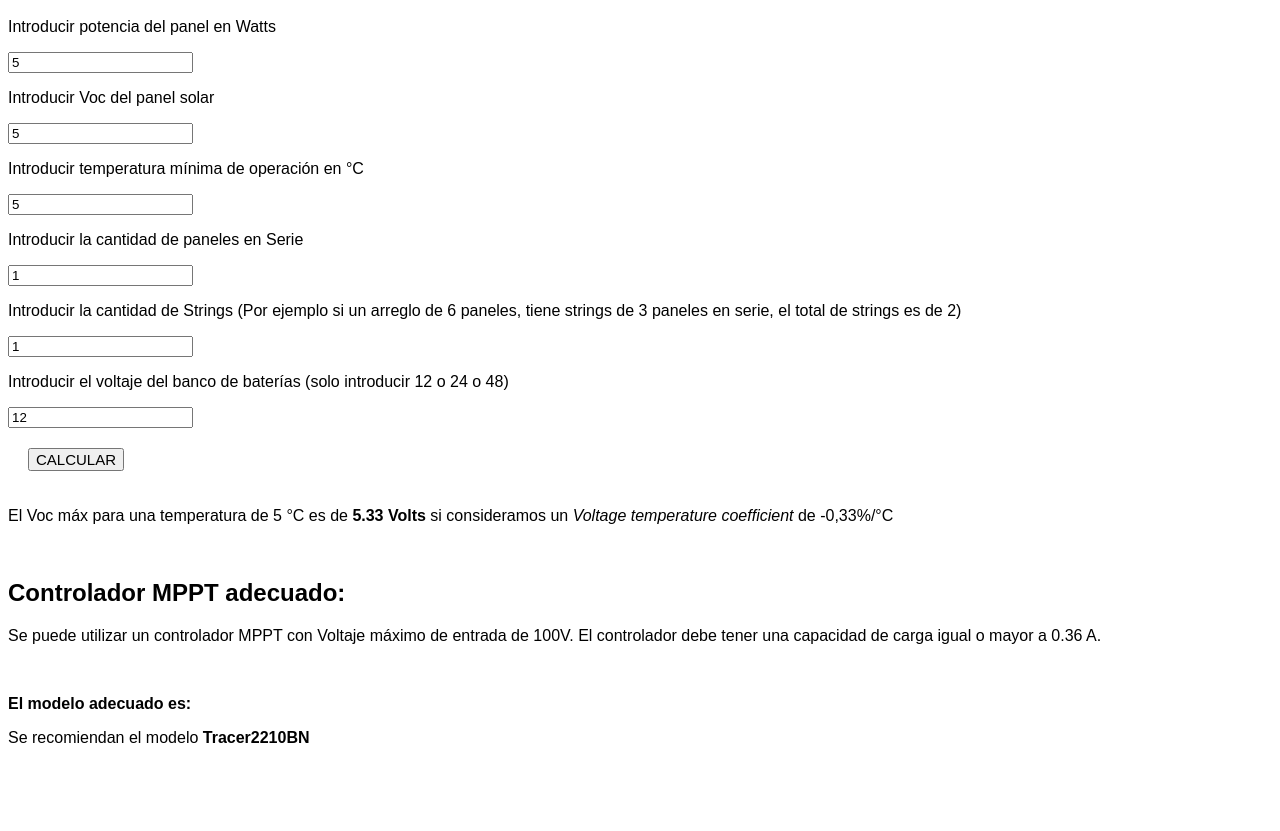
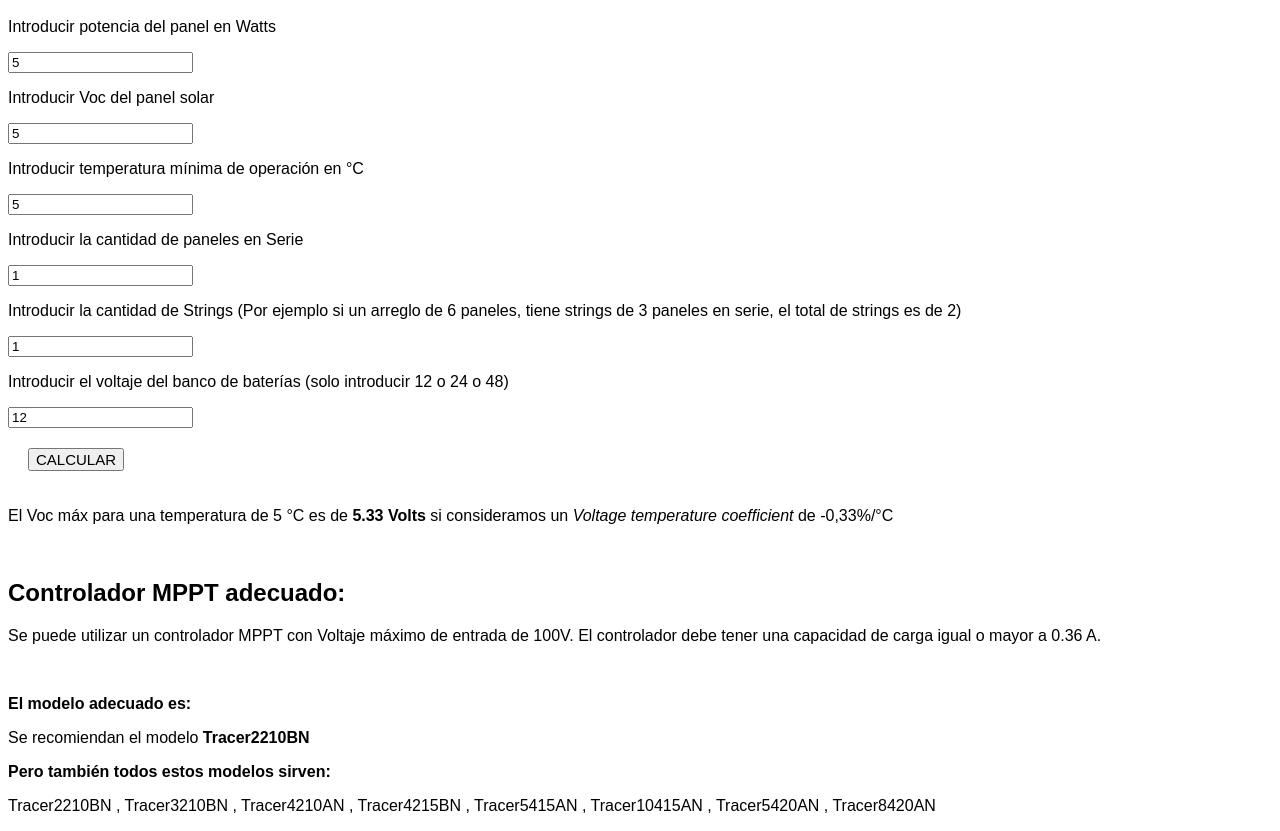
Before and after one commit to joavasqu/calcsolar, a plain HTML site: page index.html in a window 1280 px wide. Both pictures are taken after typing "5", "5", "5" into the empty fields and a click on the button "CALCULAR". Shown: the part 88-919 px from the top of the page. Before the commit the page ends 851 px from the top, so only its background shows below. Drawn offline with Linux system fonts and the light colour scheme.

Commit message:
Se agrego la función para que seleccione también todos los MPPT que pueden servir

```diff
--- a/index.html
+++ b/index.html
@@ -30,6 +30,8 @@
     <br>
     <p id="textoMpptAdecuado"><b>El modelo adecuado es:</b> </p>
     <p id="mpptadecuado"></p>
+    <p id="textoTodosMpptAdecuado"><b>Pero también todos estos modelos sirven:</b> </p>
+    <p id="todosmpptadecuado"></p>
 
 
 
--- a/script.js
+++ b/script.js
@@ -8,6 +8,7 @@
 let mppt = document.getElementById('mppt');
 let mpptH2 = document.getElementById('mppth2');
 let mpptadecuado = document.getElementById('mpptadecuado');
+let mpptTodosAdecuados = document.getElementById('todosmpptadecuado');
 
 
 
@@ -51,17 +52,21 @@
         controlador = '<b>NO HAY DISPONIBLES</b> controladores de carga MPPT para voltajes de entrada superiores a 250V';
     }
 
-    var mpptAdecuados = eleccionModeloMppt(vocMax, amps, arrayMppt, voltBat);
+    var mpptAdecuado = eleccionModeloMppt(vocMax, amps, arrayMppt, voltBat);
+    var mpptTodos = eleccionModeloMpptTodos(vocMax, amps, arrayMppt, voltBat);
+
 
     resultado.innerHTML = `El Voc máx para una temperatura de ${temp} °C es de <b>${vocMax} Volts</b> si consideramos un <em>Voltage temperature coefficient</em> de -0,33%/°C`;
     mpptH2.style.display = 'block';
     mppt.innerHTML = controlador +` El controlador debe tener una capacidad de carga igual o mayor a ${amps} A. `;
     document.getElementById("textoMpptAdecuado").style.display = 'block';
-    mpptadecuado.innerHTML = `Se recomiendan el modelo <b>${mpptAdecuados}</b>`;
+    mpptadecuado.innerHTML = `Se recomiendan el modelo <b>${mpptAdecuado}</b>`;
+    document.getElementById("textoTodosMpptAdecuado").style.display = 'block';
+    mpptTodosAdecuados.innerHTML = mpptTodos;
 
 
 }
-
+// esta función elige al primer controlador del arreglo de controladores que cumple con las características requeridas.
 function eleccionModeloMppt(maxVoc, ampsMax, arregloControladores, voltajeBateria){
     var modelos = [];
     for(var i=0; i<arregloControladores.length;i++){
@@ -72,7 +77,16 @@
     }
     return modelos;
 }
-
+// esta función es la misma que la anterior pero sin el Break para que salgan todos los controlres adecuados.
+function eleccionModeloMpptTodos(maxVoc, ampsMax, arregloControladores, voltajeBateria){
+    var modelos = [];
+    for(var i=0; i<arregloControladores.length;i++){
+        if(arregloControladores[i].ventrada > maxVoc && arregloControladores[i].capacidad > ampsMax && arregloControladores[i].maxvoltbateria >= voltajeBateria){
+            modelos.push(" "+ arregloControladores[i].modelo +" ");
+                    }
+    }
+    return modelos;
+}
 
 
 boton.addEventListener('click', vocMax);
--- a/style.css
+++ b/style.css
@@ -18,6 +18,6 @@
     font-size: 15px;
   }
 
-  h2, #textoMpptAdecuado {
+  h2, #textoMpptAdecuado, #textoTodosMpptAdecuado {
     display: none;
   }
```
